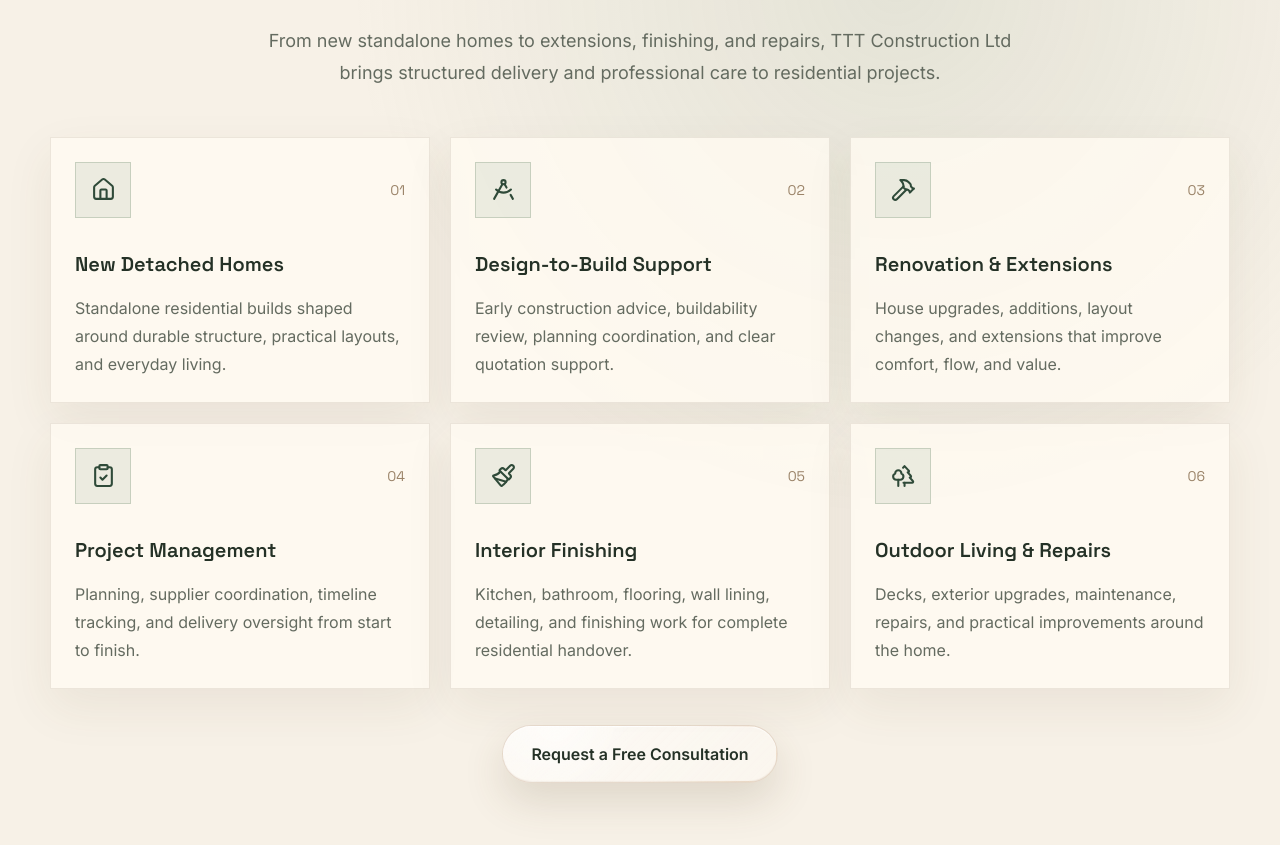
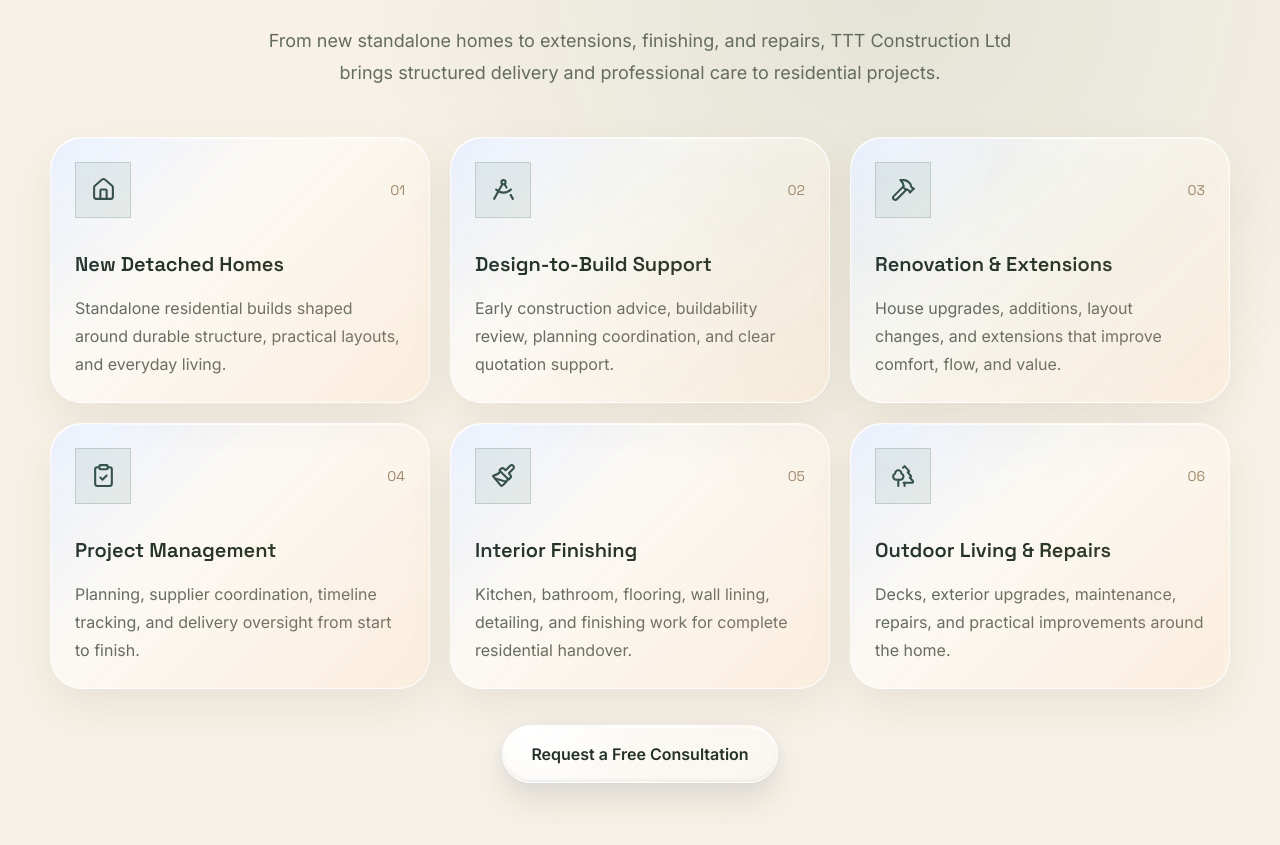
Before and after one commit to zj115/ttt-construction-ltd, a Next.js app: page / in a window 1280 px wide. Shown: the part 1941-2786 px from the top of the page. Built offline with nearby package versions, Linux system fonts and the light colour scheme.

Commit message:
Refine iPhone style liquid glass UI

```diff
--- a/app/globals.css
+++ b/app/globals.css
@@ -22,9 +22,10 @@ html {
 body {
   margin: 0;
   background:
-    radial-gradient(circle at 12% 6%, rgba(184, 121, 67, 0.18), transparent 28rem),
-    radial-gradient(circle at 86% 2%, rgba(143, 165, 141, 0.22), transparent 26rem),
-    linear-gradient(180deg, #fffaf1 0%, #f7f1e7 48%, #efe4d4 100%),
+    radial-gradient(circle at 10% 8%, rgba(184, 121, 67, 0.12), transparent 28rem),
+    radial-gradient(circle at 84% 0%, rgba(125, 169, 255, 0.16), transparent 24rem),
+    radial-gradient(circle at 60% 60%, rgba(143, 165, 141, 0.16), transparent 30rem),
+    linear-gradient(180deg, #f9fbff 0%, #f7f1e7 48%, #efe4d4 100%),
     var(--background);
   color: var(--foreground);
   font-family: var(--font-inter), system-ui, sans-serif;
@@ -56,26 +57,40 @@ select {
 }
 
 .glass {
-  border: 1px solid rgba(93, 77, 55, 0.16);
-  background: linear-gradient(135deg, rgba(255, 250, 241, 0.86), rgba(255, 255, 255, 0.52));
-  box-shadow: 0 24px 80px rgba(88, 65, 38, 0.16);
-  backdrop-filter: blur(18px);
+  border: 1px solid rgba(255, 255, 255, 0.58);
+  border-radius: 32px;
+  background:
+    linear-gradient(135deg, rgba(255, 255, 255, 0.62), rgba(255, 255, 255, 0.18)),
+    rgba(255, 255, 255, 0.24);
+  box-shadow:
+    inset 0 1px 1px rgba(255, 255, 255, 0.82),
+    inset 0 -1px 1px rgba(88, 65, 38, 0.08),
+    0 28px 80px rgba(88, 65, 38, 0.14);
+  backdrop-filter: blur(24px) saturate(1.22);
 }
 
 .liquid-glass {
   position: relative;
   overflow: hidden;
-  border: 1px solid rgba(138, 90, 49, 0.2);
+  border: 1px solid rgba(255, 255, 255, 0.68);
   border-radius: 999px;
   background:
-    linear-gradient(135deg, rgba(255, 255, 255, 0.54), rgba(255, 255, 255, 0.16)),
-    rgba(255, 250, 241, 0.36);
+    radial-gradient(circle at 10% 0%, rgba(255, 255, 255, 0.94), transparent 30%),
+    linear-gradient(135deg, rgba(255, 255, 255, 0.66), rgba(255, 255, 255, 0.2)),
+    rgba(255, 255, 255, 0.24);
   box-shadow:
-    inset 0 1px 1px rgba(255, 255, 255, 0.72),
-    inset 0 -1px 1px rgba(138, 90, 49, 0.1),
-    0 18px 42px rgba(95, 73, 44, 0.16);
-  backdrop-filter: blur(14px);
+    inset 0 2px 2px rgba(255, 255, 255, 0.86),
+    inset 0 -2px 3px rgba(88, 65, 38, 0.08),
+    0 18px 34px rgba(74, 65, 51, 0.12),
+    0 3px 12px rgba(125, 169, 255, 0.12);
+  backdrop-filter: blur(22px) saturate(1.35);
   isolation: isolate;
+  transform: translateZ(0);
+  transition:
+    transform 280ms cubic-bezier(0.22, 1, 0.36, 1),
+    box-shadow 280ms cubic-bezier(0.22, 1, 0.36, 1),
+    border-color 280ms ease,
+    background 280ms ease;
 }
 
 .liquid-glass::before {
@@ -84,9 +99,9 @@ select {
   inset: 0;
   padding: 1px;
   background:
-    linear-gradient(90deg, transparent 0%, rgba(255, 255, 255, 0.78) 50%, transparent 100%) top / 100% 1px no-repeat,
-    linear-gradient(90deg, transparent 0%, rgba(255, 255, 255, 0.42) 50%, transparent 100%) bottom / 100% 1px no-repeat,
-    linear-gradient(135deg, rgba(255, 255, 255, 0.54), transparent 34%, rgba(217, 180, 139, 0.42));
+    linear-gradient(90deg, transparent 0%, rgba(255, 255, 255, 0.98) 50%, transparent 100%) top / 100% 2px no-repeat,
+    linear-gradient(90deg, transparent 0%, rgba(255, 255, 255, 0.58) 50%, transparent 100%) bottom / 100% 2px no-repeat,
+    linear-gradient(135deg, rgba(255, 255, 255, 0.82), rgba(135, 170, 255, 0.24) 28%, transparent 45%, rgba(255, 196, 132, 0.3) 78%, rgba(255, 255, 255, 0.72));
   mask: linear-gradient(#000 0 0) content-box, linear-gradient(#000 0 0);
   mask-composite: exclude;
   pointer-events: none;
@@ -104,18 +119,71 @@ select {
 
 .liquid-glass:hover::after {
   opacity: 1;
-  transform: scale(1.08);
+  transform: scale(1.12) translateX(2%);
+}
+
+.liquid-glass:hover {
+  border-color: rgba(255, 255, 255, 0.9);
+  box-shadow:
+    inset 0 2px 2px rgba(255, 255, 255, 0.95),
+    inset 0 -2px 3px rgba(88, 65, 38, 0.1),
+    0 24px 44px rgba(74, 65, 51, 0.16),
+    0 8px 22px rgba(125, 169, 255, 0.18);
+}
+
+.liquid-glass:active {
+  transform: translateY(1px) scale(0.985);
 }
 
 .liquid-panel {
-  border-radius: 24px;
+  border-radius: 34px;
 }
 
 .soft-card {
-  border: 1px solid rgba(110, 90, 66, 0.12);
-  background: rgba(255, 250, 241, 0.78);
-  box-shadow: 0 18px 45px rgba(95, 73, 44, 0.08);
-  backdrop-filter: blur(14px);
+  position: relative;
+  overflow: hidden;
+  border: 1px solid rgba(255, 255, 255, 0.58);
+  border-radius: 32px;
+  background:
+    radial-gradient(circle at 10% 0%, rgba(255, 255, 255, 0.72), transparent 28%),
+    linear-gradient(135deg, rgba(255, 255, 255, 0.62), rgba(255, 255, 255, 0.22)),
+    rgba(255, 255, 255, 0.22);
+  box-shadow:
+    inset 0 1px 1px rgba(255, 255, 255, 0.8),
+    0 18px 45px rgba(95, 73, 44, 0.09);
+  backdrop-filter: blur(20px) saturate(1.24);
+}
+
+.soft-card::before {
+  content: "";
+  position: absolute;
+  inset: 0;
+  pointer-events: none;
+  border-radius: inherit;
+  background:
+    linear-gradient(90deg, transparent, rgba(255, 255, 255, 0.72), transparent) top / 100% 1px no-repeat,
+    linear-gradient(135deg, rgba(125, 169, 255, 0.2), transparent 36%, rgba(255, 196, 132, 0.22));
+  opacity: 0.8;
+}
+
+.liquid-field {
+  border: 1px solid rgba(255, 255, 255, 0.64);
+  border-radius: 22px;
+  background:
+    linear-gradient(135deg, rgba(255, 255, 255, 0.62), rgba(255, 255, 255, 0.24)),
+    rgba(255, 255, 255, 0.28);
+  box-shadow:
+    inset 0 1px 1px rgba(255, 255, 255, 0.78),
+    0 12px 28px rgba(95, 73, 44, 0.08);
+  backdrop-filter: blur(18px) saturate(1.25);
+}
+
+.liquid-field:focus {
+  border-color: rgba(255, 255, 255, 0.92);
+  box-shadow:
+    inset 0 1px 1px rgba(255, 255, 255, 0.92),
+    0 16px 34px rgba(125, 169, 255, 0.16),
+    0 0 0 4px rgba(255, 255, 255, 0.32);
 }
 
 .warm-band {
--- a/components/About.tsx
+++ b/components/About.tsx
@@ -37,7 +37,7 @@ export default function About() {
             const Icon = item.icon;
             return (
               <Reveal key={item.title} delay={index * 0.08}>
-                <div className="glow-border h-full border border-[#6e5a42]/12 bg-[#fffaf1]/80 p-6 shadow-[0_18px_45px_rgba(95,73,44,0.08)] transition duration-300 hover:-translate-y-1 hover:bg-white">
+                <div className="soft-card glow-border h-full p-6 transition duration-300 hover:-translate-y-1">
                   <div className="mb-7 grid h-14 w-14 place-items-center border border-[#8fa58d]/45 bg-[#8fa58d]/18 text-[#2f4a39]">
                     <Icon size={25} />
                   </div>
--- a/components/FAQ.tsx
+++ b/components/FAQ.tsx
@@ -32,11 +32,11 @@ export default function FAQ() {
         <div className="grid gap-4 md:grid-cols-2">
           {faqs.map((item, index) => (
             <Reveal key={item.question} delay={index * 0.05}>
-              <details className="group border border-[#6e5a42]/12 bg-[#fffaf1]/82 p-6 shadow-[0_14px_35px_rgba(95,73,44,0.07)] open:border-[#8fa58d] open:bg-white">
+              <details className="soft-card group p-6 transition duration-300 open:shadow-[0_24px_54px_rgba(95,73,44,0.12)]">
                 <summary className="cursor-pointer list-none font-display text-xl font-semibold text-[#243126]">
                   <span className="flex items-center justify-between gap-4">
                     {item.question}
-                    <span className="grid h-8 w-8 shrink-0 place-items-center border border-[#6e5a42]/15 text-[#8a5a31] transition group-open:rotate-45">
+                    <span className="liquid-glass grid h-9 w-9 shrink-0 place-items-center text-[#8a5a31] transition group-open:rotate-45">
                       +
                     </span>
                   </span>
--- a/components/HomeBuildScope.tsx
+++ b/components/HomeBuildScope.tsx
@@ -68,7 +68,7 @@ export default function HomeBuildScope() {
           })}
         </div>
 
-        <Reveal className="mt-8 grid gap-6 border border-[#6e5a42]/12 bg-[#fffaf1]/70 p-6 shadow-[0_18px_45px_rgba(95,73,44,0.08)] lg:grid-cols-[0.8fr_1.2fr]">
+        <Reveal className="soft-card mt-8 grid gap-6 p-6 lg:grid-cols-[0.8fr_1.2fr]">
           <div className="flex gap-4">
             <Ruler className="mt-1 shrink-0 text-[#8a5a31]" size={26} />
             <div>
@@ -81,7 +81,7 @@ export default function HomeBuildScope() {
           </div>
           <div className="grid gap-3 sm:grid-cols-2">
             {inclusions.map((item) => (
-              <div key={item} className="flex items-center gap-3 rounded-full bg-white/62 px-4 py-3 text-sm font-medium text-[#4f594d]">
+              <div key={item} className="liquid-glass flex items-center gap-3 px-4 py-3 text-sm font-medium text-[#4f594d]">
                 <ClipboardCheck size={17} className="shrink-0 text-[#2f4a39]" />
                 {item}
               </div>
--- a/components/Navbar.tsx
+++ b/components/Navbar.tsx
@@ -23,7 +23,7 @@ export default function Navbar() {
     >
       <nav className="section-shell flex h-20 items-center justify-between">
         <a href="#home" className="group flex items-center gap-3" aria-label="TTT Construction Ltd home">
-          <span className="grid h-11 w-11 place-items-center border border-[#b87943]/35 bg-[#fffaf1]/80 font-display text-sm font-bold text-[#2f4a39] shadow-[0_12px_36px_rgba(184,121,67,0.16)]">
+          <span className="liquid-glass grid h-11 w-11 place-items-center font-display text-sm font-bold text-[#2f4a39]">
             TTT
           </span>
           <span className="font-display text-sm font-semibold uppercase tracking-[0.2em] text-[#243126] sm:text-base">
@@ -54,7 +54,7 @@ export default function Navbar() {
           type="button"
           aria-label="Toggle menu"
           onClick={() => setOpen((value) => !value)}
-          className="grid h-11 w-11 place-items-center border border-[#6e5a42]/20 bg-[#fffaf1]/80 text-[#243126] lg:hidden"
+          className="liquid-glass grid h-11 w-11 place-items-center text-[#243126] lg:hidden"
         >
           {open ? <X size={22} /> : <Menu size={22} />}
         </button>
@@ -67,7 +67,7 @@ export default function Navbar() {
             animate={{ opacity: 1, y: 0 }}
             exit={{ opacity: 0, y: -12 }}
             transition={{ duration: 0.22 }}
-            className="section-shell mb-4 border border-[#6e5a42]/15 bg-[#fffaf1]/96 p-4 shadow-2xl shadow-[#6e4d2c]/14 backdrop-blur-xl lg:hidden"
+            className="glass section-shell mb-4 p-4 lg:hidden"
           >
             <div className="grid gap-2">
               {links.map((link) => (
--- a/components/Process.tsx
+++ b/components/Process.tsx
@@ -28,7 +28,7 @@ export default function Process() {
             const Icon = step.icon;
             return (
               <Reveal key={step.title} delay={index * 0.08}>
-                <div className="relative h-full border border-[#6e5a42]/12 bg-[#fffaf1]/82 p-5 shadow-[0_16px_38px_rgba(95,73,44,0.07)] transition hover:-translate-y-1 hover:border-[#8fa58d] hover:bg-white">
+                <div className="soft-card relative h-full p-5 transition hover:-translate-y-1">
                   <div className="mb-6 flex items-center justify-between">
                     <span className="grid h-12 w-12 place-items-center border border-[#8fa58d]/40 bg-[#8fa58d]/16 text-[#2f4a39]">
                       <Icon size={23} />
@@ -43,7 +43,7 @@ export default function Process() {
           })}
         </div>
 
-        <Reveal delay={0.18} className="mx-auto mt-10 flex max-w-2xl items-center gap-4 border border-[#6e5a42]/12 bg-[#fffaf1]/80 p-5 text-[#646b60] shadow-[0_14px_35px_rgba(95,73,44,0.07)]">
+        <Reveal delay={0.18} className="soft-card mx-auto mt-10 flex max-w-2xl items-center gap-4 p-5 text-[#646b60]">
           <Ruler className="shrink-0 text-[#8a5a31]" size={24} />
           <p className="leading-7">
             Every project has its own constraints. The process is adapted to the site, scope, and
--- a/components/Projects.tsx
+++ b/components/Projects.tsx
@@ -56,7 +56,7 @@ export default function Projects() {
         <div className="grid gap-5 md:grid-cols-2">
           {projects.map((project, index) => (
             <Reveal key={project.name} delay={index * 0.07}>
-              <article className="group overflow-hidden border border-[#6e5a42]/12 bg-[#fffaf1]/82 shadow-[0_18px_45px_rgba(95,73,44,0.08)]">
+              <article className="soft-card group overflow-hidden">
                 <div className="relative h-72 overflow-hidden bg-[#efe4d4]">
                   <Image
                     src={project.image}
@@ -93,7 +93,7 @@ export default function Projects() {
                     </p>
                     <div className="flex flex-wrap gap-2">
                       {project.keyWork.map((item) => (
-                        <span key={item} className="rounded-full bg-[#efe4d4]/70 px-3 py-2 text-xs font-medium text-[#4f594d]">
+                        <span key={item} className="liquid-glass inline-flex px-3 py-2 text-xs font-medium text-[#4f594d]">
                           {item}
                         </span>
                       ))}
--- a/components/Services.tsx
+++ b/components/Services.tsx
@@ -59,7 +59,7 @@ export default function Services() {
             const Icon = service.icon;
             return (
               <Reveal key={service.title} delay={index * 0.05}>
-                <div className="glow-border group h-full border border-[#6e5a42]/12 bg-[#fffaf1]/82 p-6 shadow-[0_18px_45px_rgba(95,73,44,0.08)] transition duration-300 hover:-translate-y-2 hover:border-[#8fa58d] hover:bg-white">
+                <div className="soft-card glow-border group h-full p-6 transition duration-300 hover:-translate-y-2">
                   <div className="mb-8 flex items-center justify-between">
                     <span className="grid h-14 w-14 place-items-center border border-[#8fa58d]/40 bg-[#8fa58d]/16 text-[#2f4a39] transition group-hover:border-[#b87943]/50 group-hover:shadow-[0_18px_30px_rgba(184,121,67,0.14)]">
                       <Icon size={25} />
--- a/components/TrustBar.tsx
+++ b/components/TrustBar.tsx
@@ -74,7 +74,7 @@ export default function TrustBar() {
           })}
         </div>
 
-        <Reveal className="mt-8 flex flex-col gap-4 rounded-[28px] border border-[#8fa58d]/28 bg-[#8fa58d]/14 p-6 sm:flex-row sm:items-center sm:justify-between">
+        <Reveal className="soft-card mt-8 flex flex-col gap-4 p-6 sm:flex-row sm:items-center sm:justify-between">
           <p className="max-w-2xl leading-7 text-[#4f594d]">
             Need a clearer answer on consent, drawings, scope, warranty, or insurance? Start with a
             free consultation and we will tell you what information is needed before pricing.
--- a/components/WhyChooseUs.tsx
+++ b/components/WhyChooseUs.tsx
@@ -40,7 +40,7 @@ export default function WhyChooseUs() {
             const Icon = reason.icon;
             return (
               <Reveal key={reason.title} delay={index * 0.05}>
-                <div className="flex h-full items-center gap-4 border border-[#6e5a42]/12 bg-[#fffaf1]/78 p-5 shadow-[0_14px_35px_rgba(95,73,44,0.07)] transition hover:border-[#b87943]/45 hover:bg-white">
+                <div className="soft-card flex h-full items-center gap-4 p-5 transition hover:-translate-y-1">
                   <span className="grid h-11 w-11 shrink-0 place-items-center border border-[#b87943]/35 bg-[#b87943]/10 text-[#8a5a31]">
                     <Icon size={21} />
                   </span>
```
Also changed, not shown: components/Contact.tsx (+8 -8 lines), components/ResidentialBuilds.tsx (+4 -4 lines).
